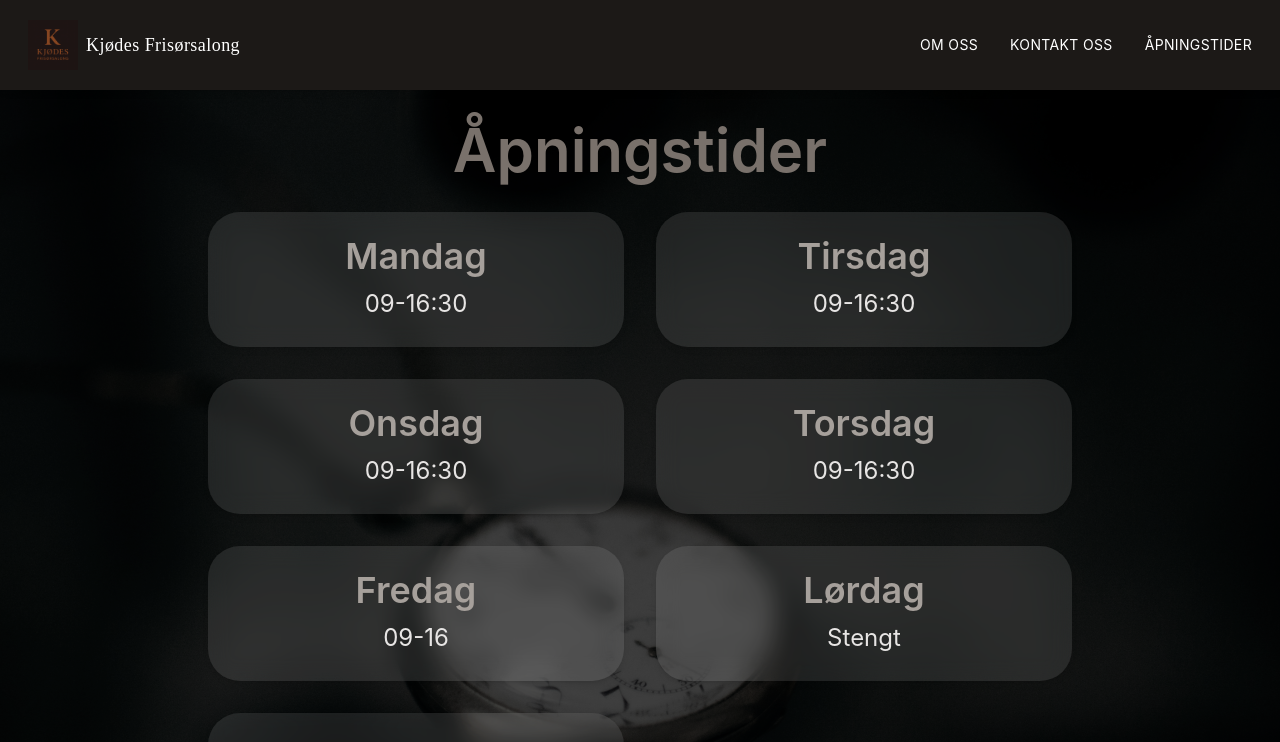
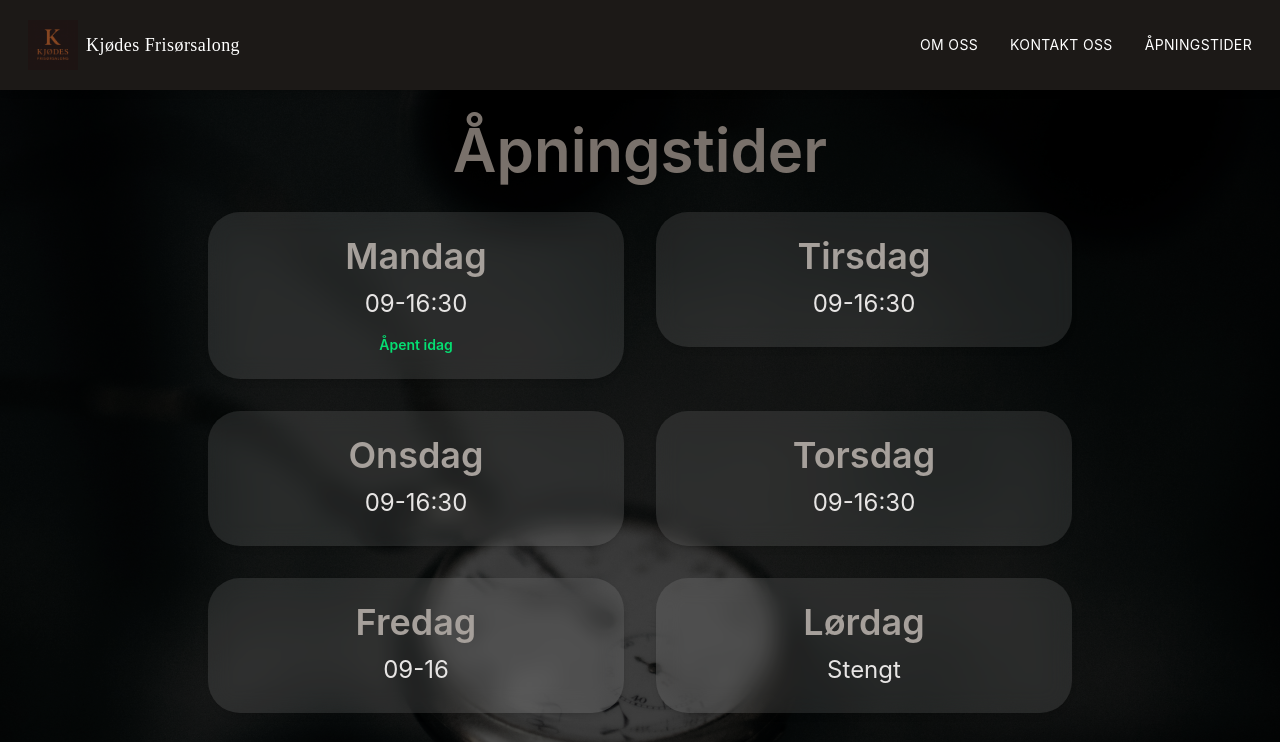
Before and after one commit to Reketino/Kjodes-Frisor, a Next.js app: page /apning in a window 1280 px wide. Shown: the top 742 px of the page. Built offline with nearby package versions, Linux system fonts and the light colour scheme.

Commit message:
feat: added const today in script now showing "åpent idag",

```diff
--- a/src/app/apning/page.js
+++ b/src/app/apning/page.js
@@ -104,6 +104,19 @@ export default function AapningPage() {
                   >
                     {service.time}
                   </time>
+
+                  {isToday && (
+                    <span
+                    className="
+                    block mt-3
+                    text-sm
+                    font-semibold
+                    text-green-400
+                    "
+                    >
+                      Åpent idag
+                    </span>
+                  )}
                 </article>
               </li>
             );
```
